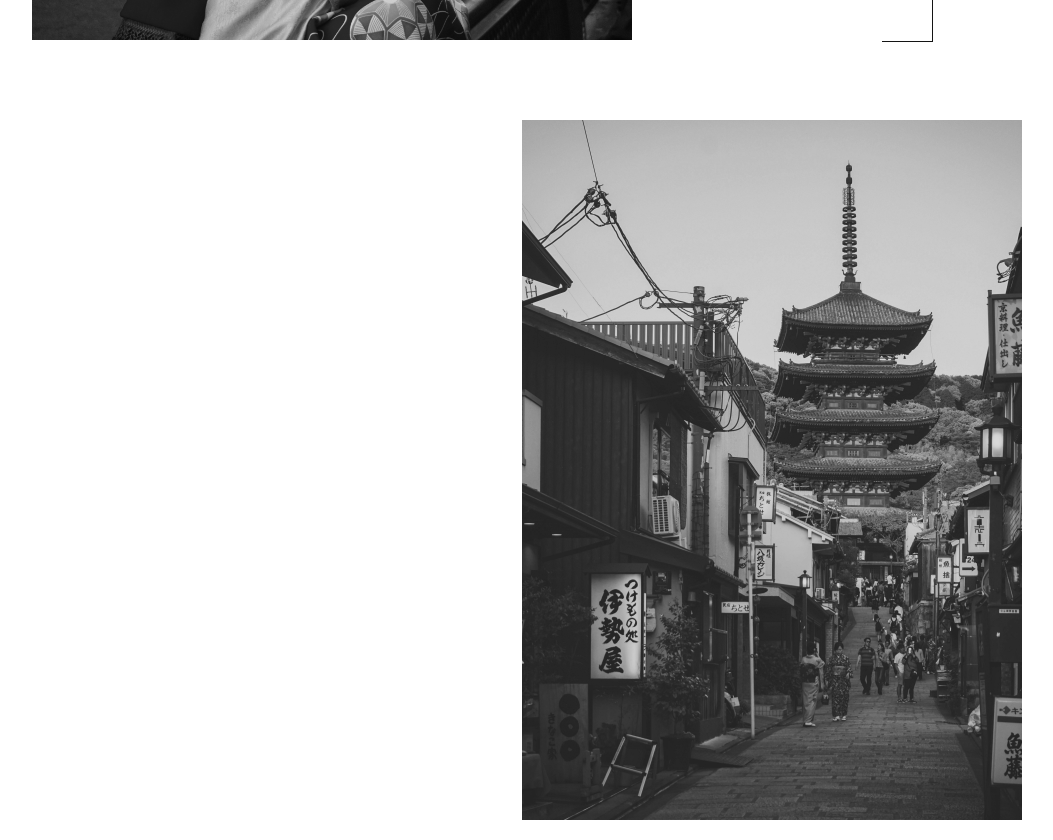
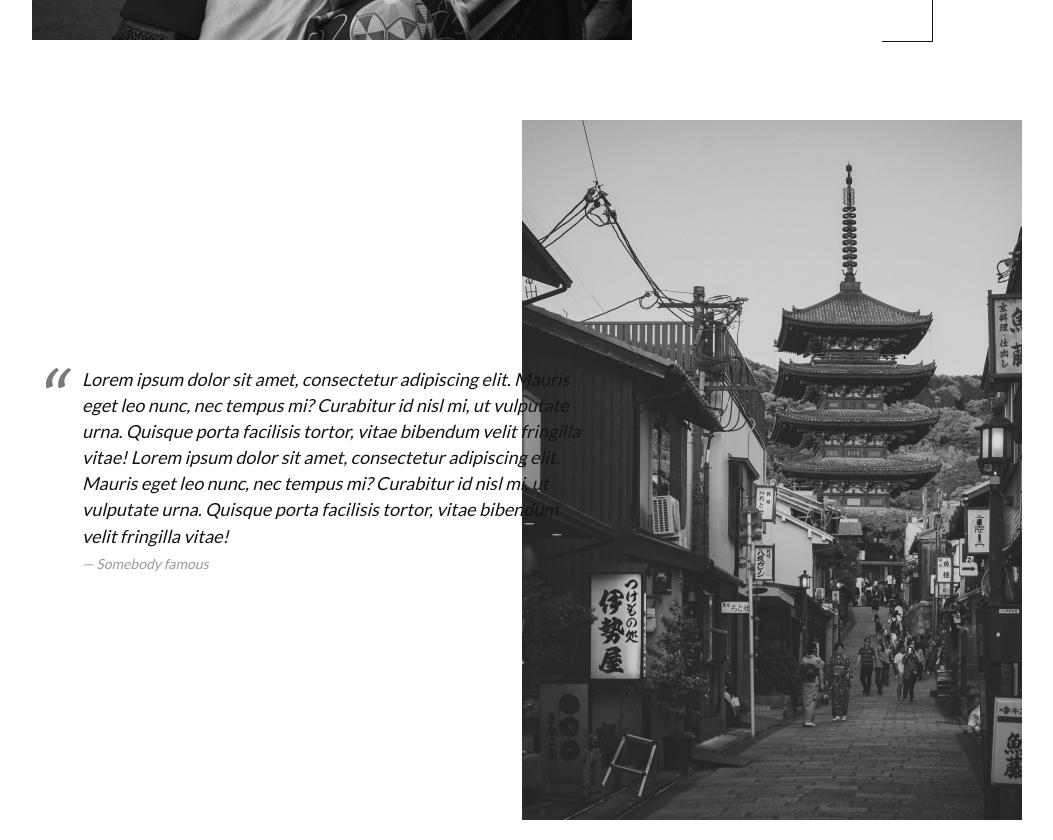
Before and after one commit to ShinnoT/peter-mockup, a React (Create React App) app: page / in a window 1280 px wide. Shown: the part 1560-2400 px from the top of the page, without its empty margins (118-1171 px from the left). Built offline with nearby package versions, Linux system fonts and the light colour scheme.

Commit message:
quotes complete

```diff
--- a/src/App.js
+++ b/src/App.js
@@ -74,6 +74,18 @@ class App extends Component {
           </div>
           <div className="cool-brackets" />
           <div className="fourth-image" />
+          <div className="third-content">
+            <blockquote>
+              Lorem ipsum dolor sit amet, consectetur adipiscing elit. Mauris
+              eget leo nunc, nec tempus mi? Curabitur id nisl mi, ut vulputate
+              urna. Quisque porta facilisis tortor, vitae bibendum velit
+              fringilla vitae! Lorem ipsum dolor sit amet, consectetur
+              adipiscing elit. Mauris eget leo nunc, nec tempus mi? Curabitur id
+              nisl mi, ut vulputate urna. Quisque porta facilisis tortor, vitae
+              bibendum velit fringilla vitae!
+              <cite>Somebody famous</cite>
+            </blockquote>
+          </div>
         </div>
       </div>
     );
--- a/src/style/App.css
+++ b/src/style/App.css
@@ -169,3 +169,38 @@
       border-top: 1px solid #141414;
       border-bottom: 1px solid #141414;
       border-right: 1px solid #141414; }
+    .App .random-images .third-content {
+      width: 700px;
+      height: 700px;
+      position: absolute;
+      background-color: transparent;
+      top: 210vh;
+      left: 100px;
+      display: flex;
+      justify-content: center;
+      align-items: center; }
+      .App .random-images .third-content blockquote {
+        font-size: 18px;
+        font-style: italic;
+        width: 500px;
+        margin: 0.25em 0;
+        padding: 0.35em 40px;
+        line-height: 1.45;
+        position: relative;
+        color: #141414; }
+        .App .random-images .third-content blockquote:before {
+          display: block;
+          padding-left: 10px;
+          content: "\201C";
+          font-size: 80px;
+          position: absolute;
+          left: -20px;
+          top: -20px;
+          color: #7a7a7a; }
+        .App .random-images .third-content blockquote cite {
+          color: #999999;
+          font-size: 14px;
+          display: block;
+          margin-top: 5px; }
+          .App .random-images .third-content blockquote cite:before {
+            content: "\2014 \2009"; }
--- a/src/style/App.scss
+++ b/src/style/App.scss
@@ -202,5 +202,47 @@
       border-bottom: 1px solid #141414;
       border-right: 1px solid #141414;
     }
+    .third-content {
+      width: 700px;
+      height: 700px;
+      position: absolute;
+      background-color: transparent;
+      top: 210vh;
+      left: 100px;
+      display: flex;
+      justify-content: center;
+      align-items: center;
+      blockquote {
+        // font-family: Georgia, serif;
+        font-size: 18px;
+        font-style: italic;
+        width: 500px;
+        margin: 0.25em 0;
+        padding: 0.35em 40px;
+        line-height: 1.45;
+        position: relative;
+        color: #141414;
+        &:before {
+          display: block;
+          padding-left: 10px;
+          content: "\201C";
+          font-size: 80px;
+          position: absolute;
+          left: -20px;
+          top: -20px;
+          color: #7a7a7a;
+        }
+
+        cite {
+          color: #999999;
+          font-size: 14px;
+          display: block;
+          margin-top: 5px;
+          &:before {
+            content: "\2014 \2009";
+          }
+        }
+      }
+    }
   }
 }
```
